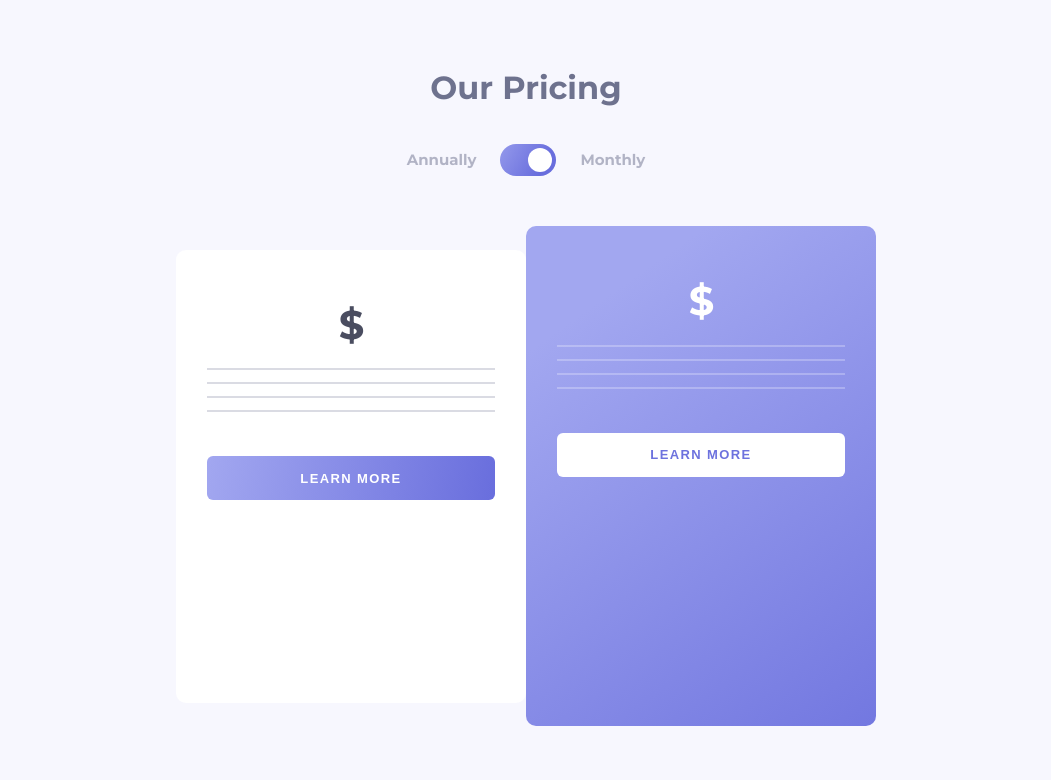
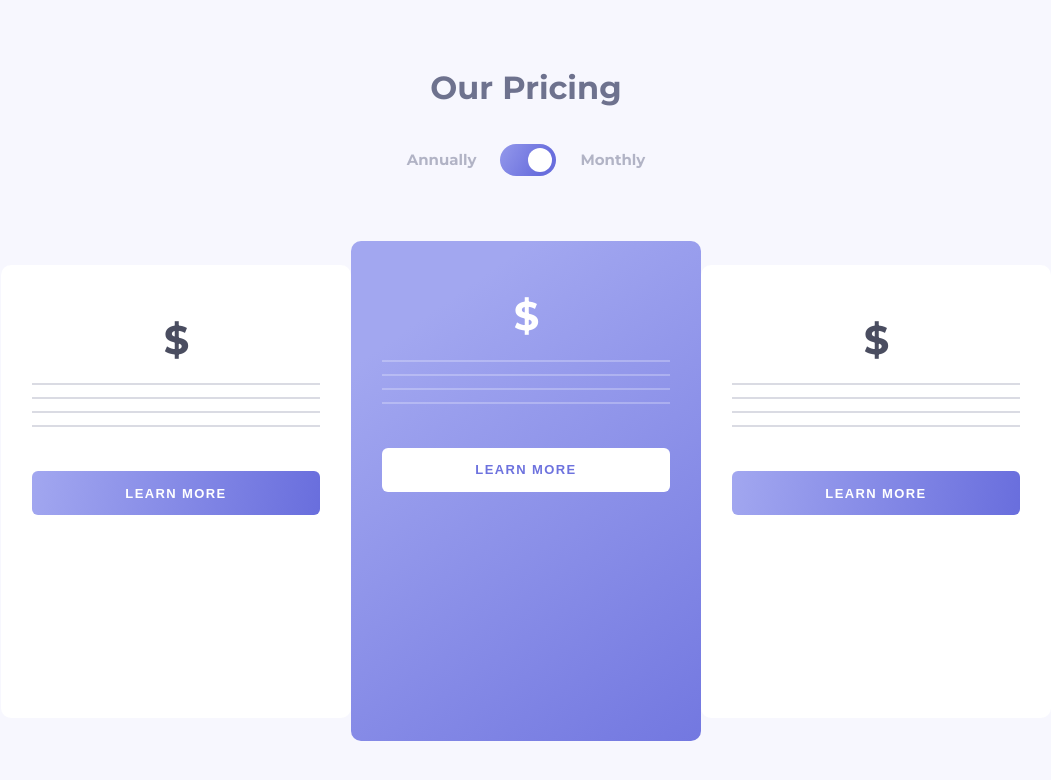
Before and after one commit to beqatsk/pricing-component, a React (Vite) app: page / in a window 1280 px wide. Shown: the top 780 px of the page, without its empty margins (114-1165 px from the left). Built offline with nearby package versions, Linux system fonts and the light colour scheme.

Commit message:
add third card

```diff
--- a/src/App.css
+++ b/src/App.css
@@ -34,13 +34,15 @@ h2 {
   display: flex;
   justify-content: center;
   align-items: center;
+  flex-wrap: wrap;
+  margin-top: 50px;
 }
 .main-container,
 .main-container-active {
   width: 350px;
   padding: 31px;
   border-radius: 10px;
-  margin-top: 50px;
+  margin-top: 15px;
 }
 .main-container {
   background-color: white;
--- a/src/App.jsx
+++ b/src/App.jsx
@@ -44,6 +44,22 @@ function App() {
           <div className="line-active"></div>
           <button className="learn-button-active">LEARN MORE</button>
         </div>
+
+        <div className="main-container">
+          <h3 className="title">{}</h3>
+          <h1 className="price">
+            <span className="currency">$</span>
+            {}
+          </h1>
+          <div className="line"></div>
+          <h4 className="detail">{}</h4>
+          <div className="line"></div>
+          <h4 className="detail">{}</h4>
+          <div className="line"></div>
+          <h4 className="detail">{}</h4>
+          <div className="line"></div>
+          <button className="learn-button">LEARN MORE</button>
+        </div>
       </div>
     </>
   );
```
